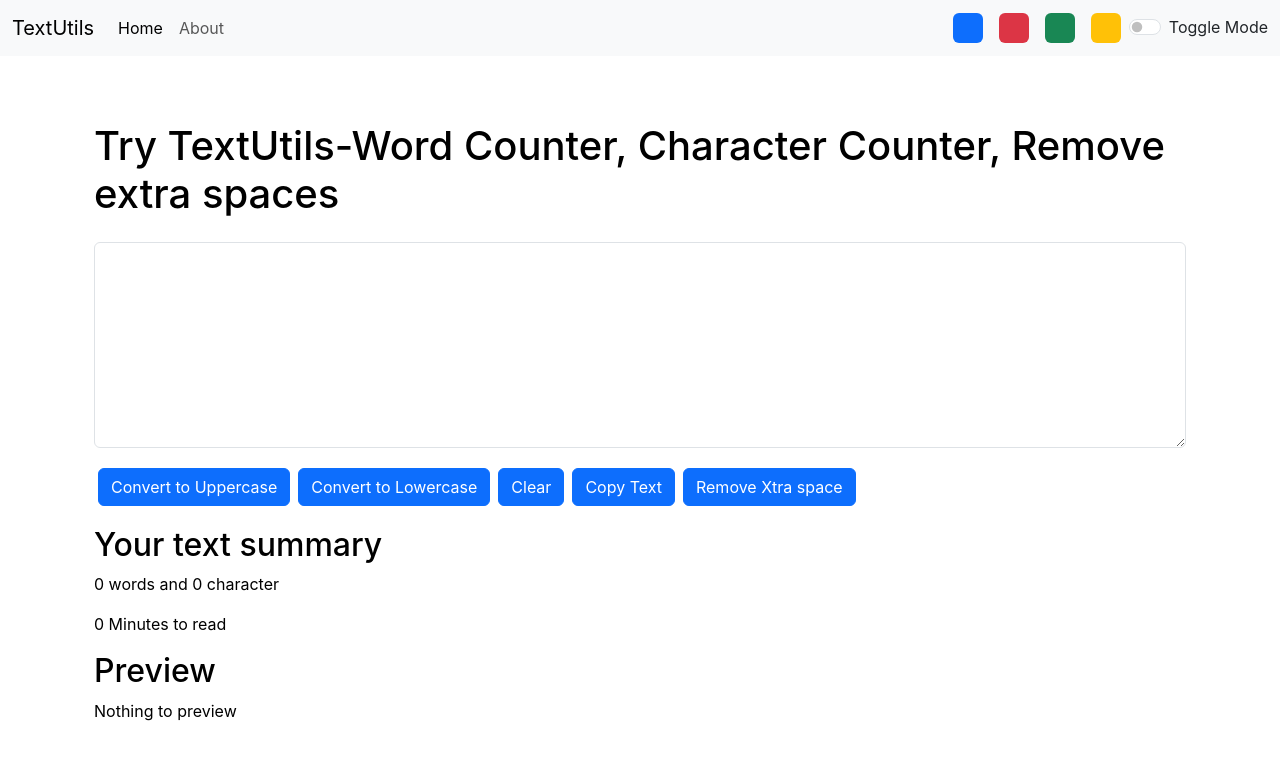
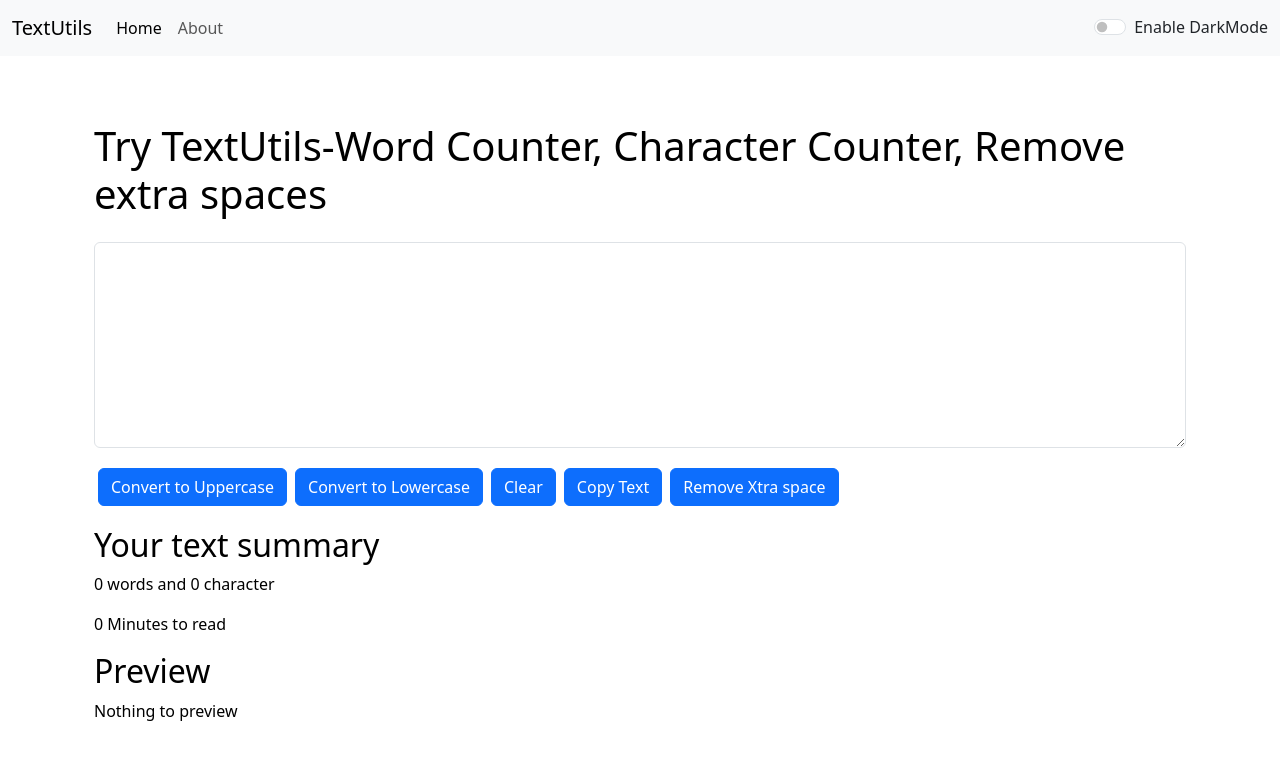
Before and after one commit to amitkr79/Textutils-react-app, a React (Create React App) app: page / in a window 1280 px wide. Shown: the top 760 px of the page. Built offline with nearby package versions, Linux system fonts and the light colour scheme.

Commit message:
fix more bug

```diff
--- a/src/App.js
+++ b/src/App.js
@@ -7,6 +7,7 @@ import React, { useState } from 'react'
 import Alert from './components/Alert';
 import {
   BrowserRouter as Router,
+  // Link,
   Route,
   Routes,
 } from "react-router-dom";
@@ -28,22 +29,23 @@ function App() {
     }, 2000)
    }
 
-   const removeBodyClasses = ()=>{
-    document.body.classList.remove('bg-light')
-    document.body.classList.remove('bg-dark')
-    document.body.classList.remove('bg-warning')
-    document.body.classList.remove('bg-danger')
-    document.body.classList.remove('bg-success')
-   }
 
-  const toggleMode =(cls)=>{
-    removeBodyClasses();
-    document.body.classList.add('bg-'+cls)
+  const toggleMode =()=>{
     if(mode==='light')
     {
       setMode ('dark');
       document.body.style.backgroundColor = '#0c2143';
-      showAlert("Dark Mode has been enabled", "success");}
+      showAlert("Dark Mode has been enabled", "success");
+      // document.title = 'TextUtil - Dark Mode';
+      // setInterval(() => {
+      //   document.title = 'TextUtil - Install Now';
+
+      // }, 2000);
+      // setInterval(() => {
+      //   document.title = 'TextUtil - Now';
+
+      // }, 1500);
+    }
     else{
       setMode ('light');
       document.body.style.backgroundColor = 'white';
--- a/src/components/Navbar.js
+++ b/src/components/Navbar.js
@@ -19,17 +19,11 @@ export default function Navbar(props) {
           <Link className="nav-link" to="/about">{props.aboutText}</Link>
         </li>
         </ul>
-
-        <div className="d-flex">
-          <div className="bg-primary rounded mx-2" onClick={ ()=>{props.toggleMode('primary')}} style={{ height:'30px' , width: '30px' , cursor:'pointer'}} ></div>
-          <div className="bg-danger rounded mx-2" onClick={ ()=>{props.toggleMode('danger')}} style={{ height:'30px' , width: '30px' , cursor:'pointer'}} ></div>
-          <div className="bg-success rounded mx-2" onClick={ ()=>{props.toggleMode('success')}} style={{ height:'30px' , width: '30px' , cursor:'pointer'}} ></div>
-          <div className="bg-warning rounded mx-2" onClick={ ()=>{props.toggleMode('warning')}} style={{ height:'30px' , width: '30px' , cursor:'pointer'}} ></div>
-        </div>
-
+            {/* <input className="form-control me-2" type="search" placeholder="Search" aria-label="Search"/>
+            <button className="btn btn-warning" type="submit">Search</button> */}
         <div className={`form-check form-switch text-${props.mode==='light'?'dark':'light'}`}>
-              <input className="form-check-input" onClick={ ()=>{props.toggleMode('null')}} type="checkbox" role="switch" id="flexSwitchCheckDefault"/>
-              <label className="form-check-label" htmlFor="flexSwitchCheckDefault">Toggle Mode</label>
+              <input className="form-check-input" onClick={props.toggleMode} type="checkbox" role="switch" id="flexSwitchCheckDefault"/>
+              <label className="form-check-label" htmlFor="flexSwitchCheckDefault">Enable DarkMode</label>
         </div>
     </div>
   </div>
--- a/src/components/TextForm.js
+++ b/src/components/TextForm.js
@@ -22,10 +22,10 @@ export default function TextForm(props) {
     }
     const handleCopyClick = ()=>{
         // console.log("Uppercase was clicked" + text);
-        let text = document.getElementById("myBox")
-        text.select();
-        navigator.clipboard.writeText(text.value);
-        document.getSelection().removeAllRanges();
+        // let text = document.getElementById("myBox")
+        // text.select();
+        // document.getSelection().removeAllRanges();
+        navigator.clipboard.writeText(text);
         props.showAlert("Text copied" , "success")
     }
     const handleSpaceClick = ()=>{
@@ -61,7 +61,7 @@ export default function TextForm(props) {
         </div>
         <div className="container my-3" style={{color: props.mode==='dark'?'white':'black'}}>
             <h2>Your text summary</h2>
-            <p>{text.split(" ").filter((element)=>{return element.length!==0}).length} words and {text.split(" ").filter((word)=>{return word.length!==0}).length} character</p>
+            <p>{text.split(/\s+/).filter((element)=>{return element.length!==0}).length} words and {text.split(" ").filter((word)=>{return word.length!==0}).length} character</p>
 
             <p>{0.008 * text.split(" ").filter((time)=>{return time.length!==0}).length} Minutes to read</p>
             <h2>Preview</h2>
--- a/src/index.css
+++ b/src/index.css
@@ -1,13 +1,3 @@
-body {
-  margin: 0;
-  font-family: -apple-system, BlinkMacSystemFont, 'Segoe UI', 'Roboto', 'Oxygen',
-    'Ubuntu', 'Cantarell', 'Fira Sans', 'Droid Sans', 'Helvetica Neue',
-    sans-serif;
-  -webkit-font-smoothing: antialiased;
-  -moz-osx-font-smoothing: grayscale;
+.accordion-button::after {
+  filter: invert(1);
 }
-
-code {
-  font-family: source-code-pro, Menlo, Monaco, Consolas, 'Courier New',
-    monospace;
-}
```
